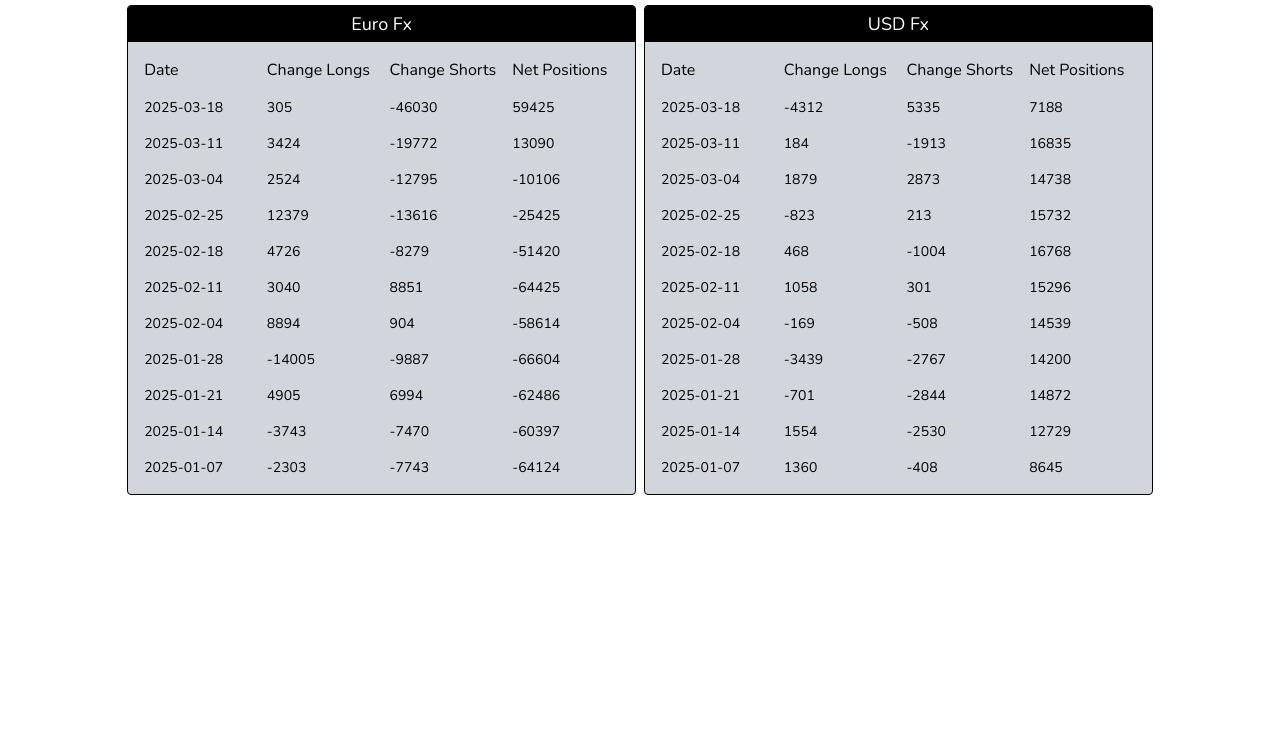
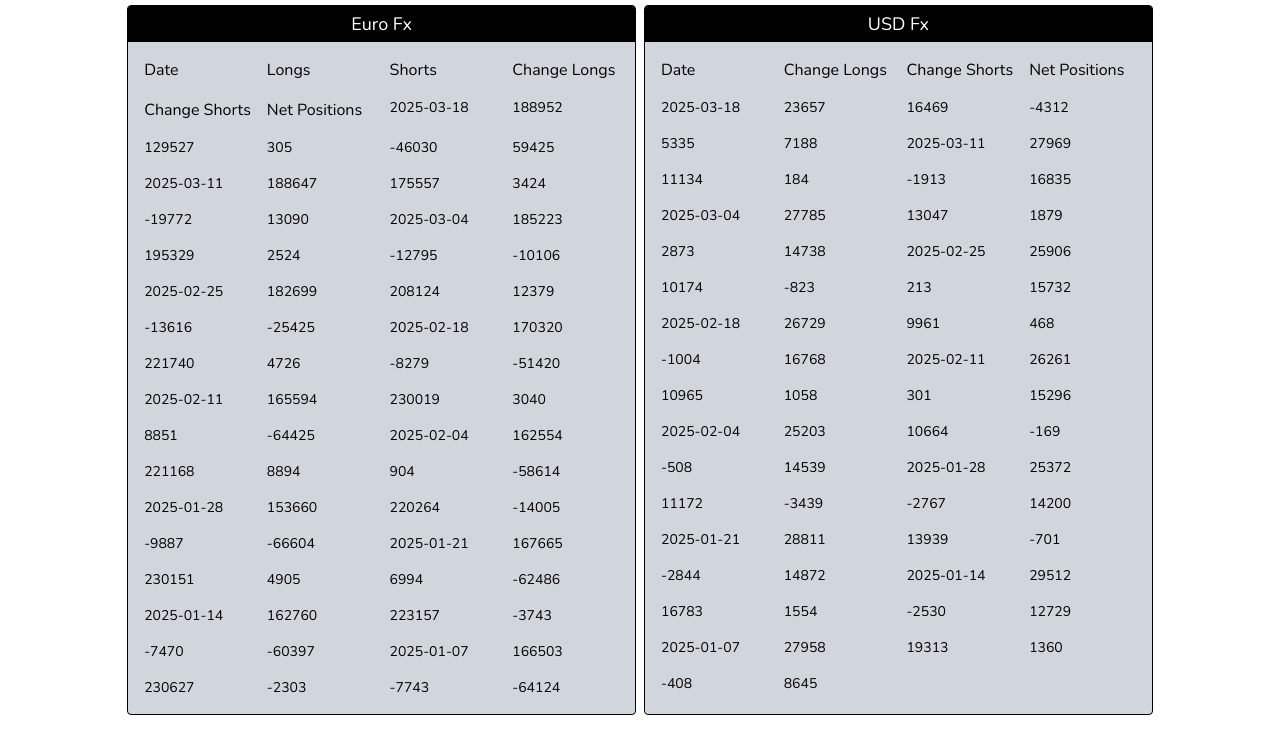
Before and after one commit to raedarH/cot-data, a plain HTML site: page index.html in a window 1280 px wide. Shown: the part 59-800 px from the top of the page. Drawn offline with nearby package versions, Linux system fonts and the light colour scheme.

Commit message:
Adding Longs and Shorts Columns

```diff
--- a/data.json
+++ b/data.json
@@ -2,6 +2,8 @@
   "0": {
     "name": "EURO FX - CHICAGO MERCANTILE EXCHANGE",
     "date": "2025-03-18",
+    "long": 188952,
+    "short": 129527,
     "longChange": 305,
     "shortChange": -46030,
     "netPositions": 59425
@@ -9,6 +11,8 @@
   "1": {
     "name": "EURO FX - CHICAGO MERCANTILE EXCHANGE",
     "date": "2025-03-11",
+    "long": 188647,
+    "short": 175557,
     "longChange": 3424,
     "shortChange": -19772,
     "netPositions": 13090
@@ -16,6 +20,8 @@
   "2": {
     "name": "EURO FX - CHICAGO MERCANTILE EXCHANGE",
     "date": "2025-03-04",
+    "long": 185223,
+    "short": 195329,
     "longChange": 2524,
     "shortChange": -12795,
     "netPositions": -10106
@@ -23,6 +29,8 @@
   "3": {
     "name": "EURO FX - CHICAGO MERCANTILE EXCHANGE",
     "date": "2025-02-25",
+    "long": 182699,
+    "short": 208124,
     "longChange": 12379,
     "shortChange": -13616,
     "netPositions": -25425
@@ -30,6 +38,8 @@
   "4": {
     "name": "EURO FX - CHICAGO MERCANTILE EXCHANGE",
     "date": "2025-02-18",
+    "long": 170320,
+    "short": 221740,
     "longChange": 4726,
     "shortChange": -8279,
     "netPositions": -51420
@@ -37,6 +47,8 @@
   "5": {
     "name": "EURO FX - CHICAGO MERCANTILE EXCHANGE",
     "date": "2025-02-11",
+    "long": 165594,
+    "short": 230019,
     "longChange": 3040,
     "shortChange": 8851,
     "netPositions": -64425
@@ -44,6 +56,8 @@
   "6": {
     "name": "EURO FX - CHICAGO MERCANTILE EXCHANGE",
     "date": "2025-02-04",
+    "long": 162554,
+    "short": 221168,
     "longChange": 8894,
     "shortChange": 904,
     "netPositions": -58614
@@ -51,6 +65,8 @@
   "7": {
     "name": "EURO FX - CHICAGO MERCANTILE EXCHANGE",
     "date": "2025-01-28",
+    "long": 153660,
+    "short": 220264,
     "longChange": -14005,
     "shortChange": -9887,
     "netPositions": -66604
@@ -58,6 +74,8 @@
   "8": {
     "name": "EURO FX - CHICAGO MERCANTILE EXCHANGE",
     "date": "2025-01-21",
+    "long": 167665,
+    "short": 230151,
     "longChange": 4905,
     "shortChange": 6994,
     "netPositions": -62486
@@ -65,6 +83,8 @@
   "9": {
     "name": "EURO FX - CHICAGO MERCANTILE EXCHANGE",
     "date": "2025-01-14",
+    "long": 162760,
+    "short": 223157,
     "longChange": -3743,
     "shortChange": -7470,
     "netPositions": -60397
@@ -72,6 +92,8 @@
   "10": {
     "name": "EURO FX - CHICAGO MERCANTILE EXCHANGE",
     "date": "2025-01-07",
+    "long": 166503,
+    "short": 230627,
     "longChange": -2303,
     "shortChange": -7743,
     "netPositions": -64124
@@ -79,6 +101,8 @@
   "11": {
     "name": "USD INDEX - ICE FUTURES U.S.",
     "date": "2025-03-18",
+    "long": 23657,
+    "short": 16469,
     "longChange": -4312,
     "shortChange": 5335,
     "netPositions": 7188
@@ -86,6 +110,8 @@
   "12": {
     "name": "USD INDEX - ICE FUTURES U.S.",
     "date": "2025-03-11",
+    "long": 27969,
+    "short": 11134,
     "longChange": 184,
     "shortChange": -1913,
     "netPositions": 16835
@@ -93,6 +119,8 @@
   "13": {
     "name": "USD INDEX - ICE FUTURES U.S.",
     "date": "2025-03-04",
+    "long": 27785,
+    "short": 13047,
     "longChange": 1879,
     "shortChange": 2873,
     "netPositions": 14738
@@ -100,6 +128,8 @@
   "14": {
     "name": "USD INDEX - ICE FUTURES U.S.",
     "date": "2025-02-25",
+    "long": 25906,
+    "short": 10174,
     "longChange": -823,
     "shortChange": 213,
     "netPositions": 15732
@@ -107,6 +137,8 @@
   "15": {
     "name": "USD INDEX - ICE FUTURES U.S.",
     "date": "2025-02-18",
+    "long": 26729,
+    "short": 9961,
     "longChange": 468,
     "shortChange": -1004,
     "netPositions": 16768
@@ -114,6 +146,8 @@
   "16": {
     "name": "USD INDEX - ICE FUTURES U.S.",
     "date": "2025-02-11",
+    "long": 26261,
+    "short": 10965,
     "longChange": 1058,
     "shortChange": 301,
     "netPositions": 15296
@@ -121,6 +155,8 @@
   "17": {
     "name": "USD INDEX - ICE FUTURES U.S.",
     "date": "2025-02-04",
+    "long": 25203,
+    "short": 10664,
     "longChange": -169,
     "shortChange": -508,
     "netPositions": 14539
@@ -128,6 +164,8 @@
   "18": {
     "name": "USD INDEX - ICE FUTURES U.S.",
     "date": "2025-01-28",
+    "long": 25372,
+    "short": 11172,
     "longChange": -3439,
     "shortChange": -2767,
     "netPositions": 14200
@@ -135,6 +173,8 @@
   "19": {
     "name": "USD INDEX - ICE FUTURES U.S.",
     "date": "2025-01-21",
+    "long": 28811,
+    "short": 13939,
     "longChange": -701,
     "shortChange": -2844,
     "netPositions": 14872
@@ -142,6 +182,8 @@
   "20": {
     "name": "USD INDEX - ICE FUTURES U.S.",
     "date": "2025-01-14",
+    "long": 29512,
+    "short": 16783,
     "longChange": 1554,
     "shortChange": -2530,
     "netPositions": 12729
@@ -149,6 +191,8 @@
   "21": {
     "name": "USD INDEX - ICE FUTURES U.S.",
     "date": "2025-01-07",
+    "long": 27958,
+    "short": 19313,
     "longChange": 1360,
     "shortChange": -408,
     "netPositions": 8645
--- a/index.html
+++ b/index.html
@@ -56,6 +56,8 @@
             id="eurofx"
           >
             <div class="text-base">Date</div>
+            <div class="text-base">Longs</div>
+            <div class="text-base">Shorts</div>
             <div class="text-base">Change Longs</div>
             <div class="text-base">Change Shorts</div>
             <div class="text-base">Net Positions</div>
--- a/script.js
+++ b/script.js
@@ -24,11 +24,15 @@ xhttp.onreadystatechange = function () {
 
       if (rawData[index].name.includes('EURO FX')) {
         eurofxEl.innerHTML += `<div>${rawData[index].date}</div>`;
+        eurofxEl.innerHTML += `<div>${rawData[index].long}</div>`;
+        eurofxEl.innerHTML += `<div>${rawData[index].short}</div>`;
         eurofxEl.innerHTML += `<div>${rawData[index].longChange}</div>`;
         eurofxEl.innerHTML += `<div>${rawData[index].shortChange}</div>`;
         eurofxEl.innerHTML += `<div>${rawData[index].netPositions}</div>`;
       } else if (rawData[index].name.includes('USD INDEX')) {
         usdfxEl.innerHTML += `<div>${rawData[index].date}</div>`;
+        usdfxEl.innerHTML += `<div>${rawData[index].long}</div>`;
+        usdfxEl.innerHTML += `<div>${rawData[index].short}</div>`;
         usdfxEl.innerHTML += `<div>${rawData[index].longChange}</div>`;
         usdfxEl.innerHTML += `<div>${rawData[index].shortChange}</div>`;
         usdfxEl.innerHTML += `<div>${rawData[index].netPositions}</div>`;
```
